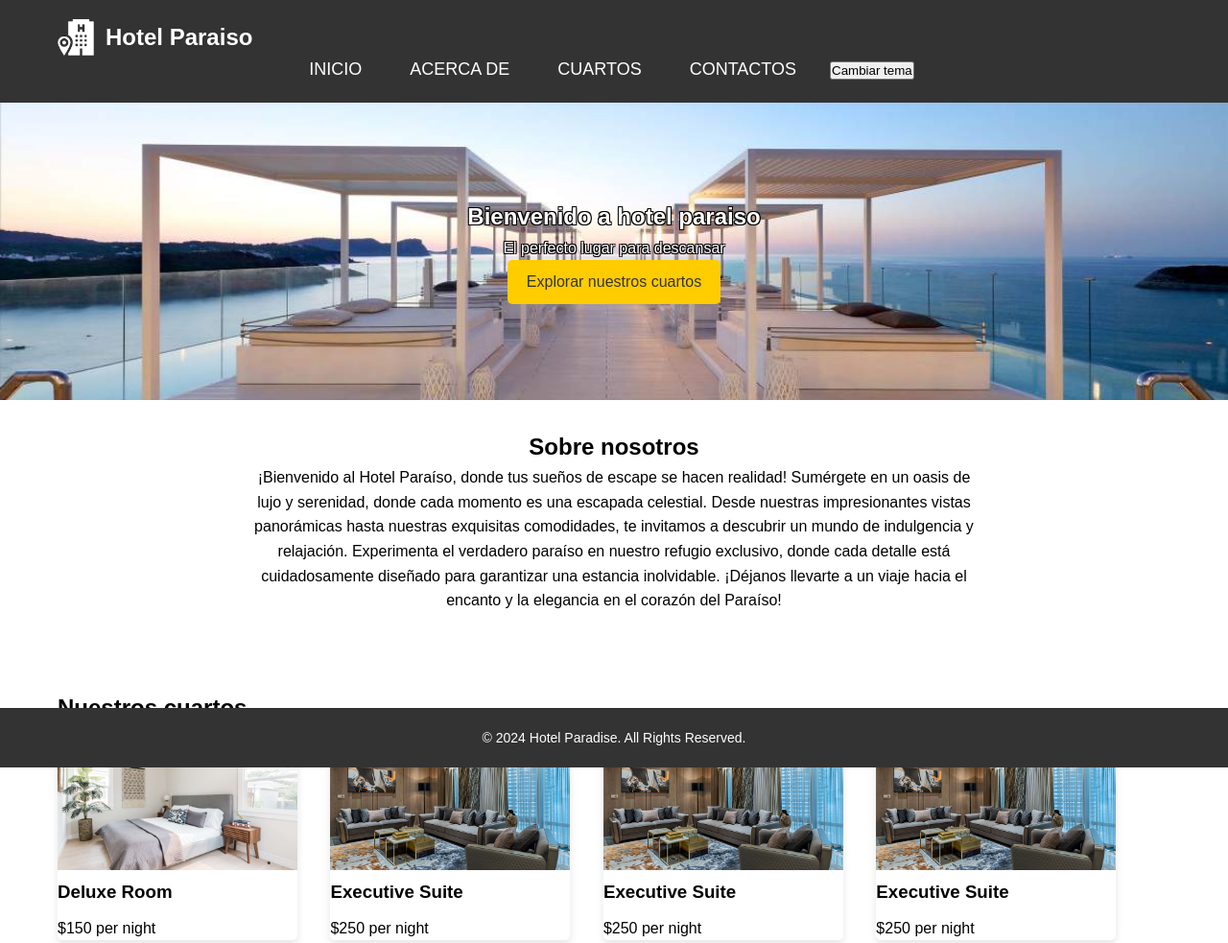
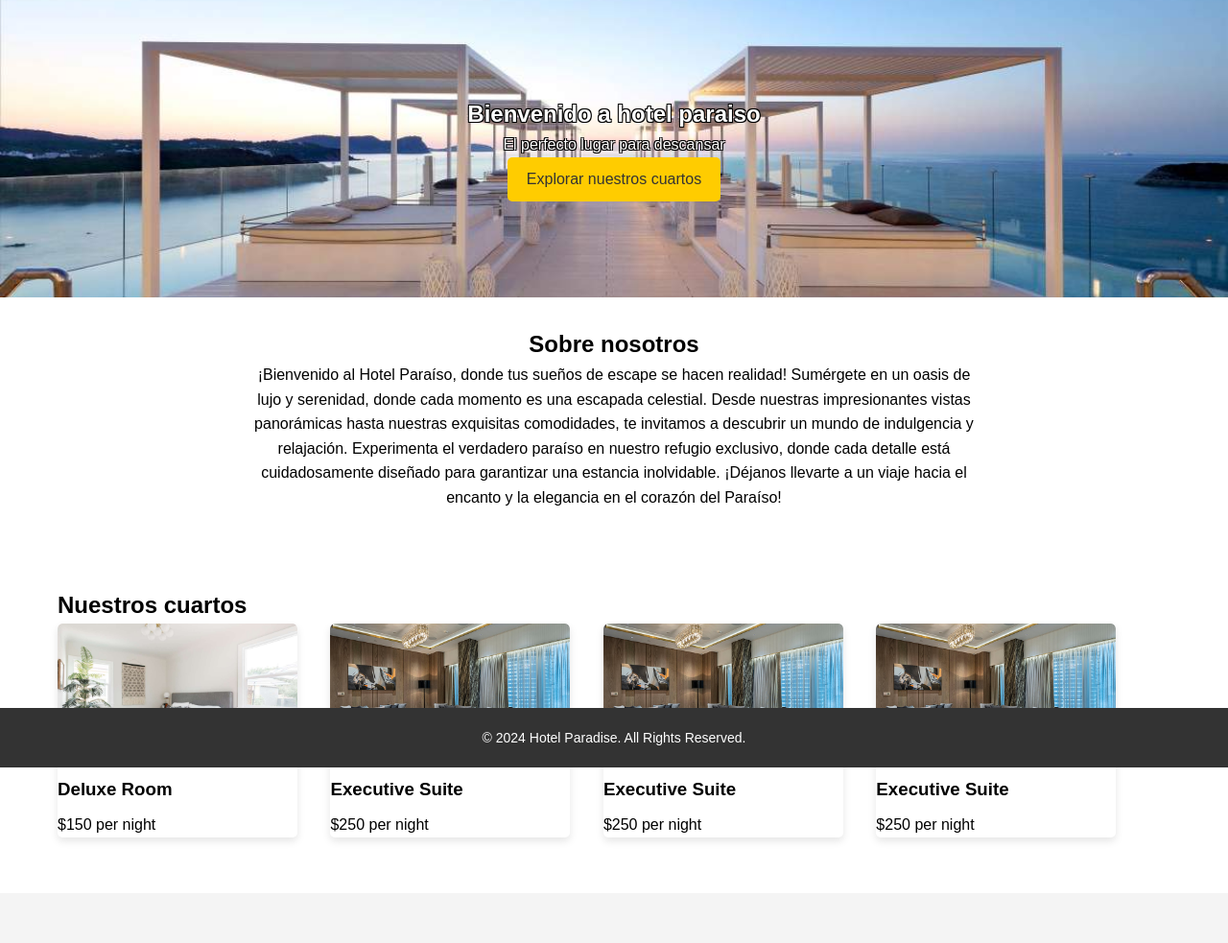
Before and after one commit to Jamiro-MR/jenkinsPractice, a plain HTML site: page index.html in a window 1280 px wide. Shown: the top 983 px of the page at 96% size. Drawn offline with Linux system fonts and the light colour scheme.

Commit message:
wawaPrueba

```diff
--- a/index.html
+++ b/index.html
@@ -8,20 +8,7 @@
     <link rel="icon" type="image/x-icon" href="favicon.ico">
 </head>
 <body>
-    <header>
-        <nav>
-            <div class="container">
-                <h1 class="logo">Hotel Paraiso</h1>
-                <ul class="nav-links">
-                    <li><a href="#home">INICIO</a></li>
-                    <li><a href="#about">ACERCA DE</a></li>
-                    <li><a href="#rooms">CUARTOS</a></li>
-                    <li><a href="#contact">CONTACTOS</a></li>
-                    <li><button onclick="toogleStyle();">Cambiar tema</button></li>
-                </ul>
-            </div>
-        </nav>
-    </header>
+
 
     <section id="home" class="hero">
         <div class="container">
```
